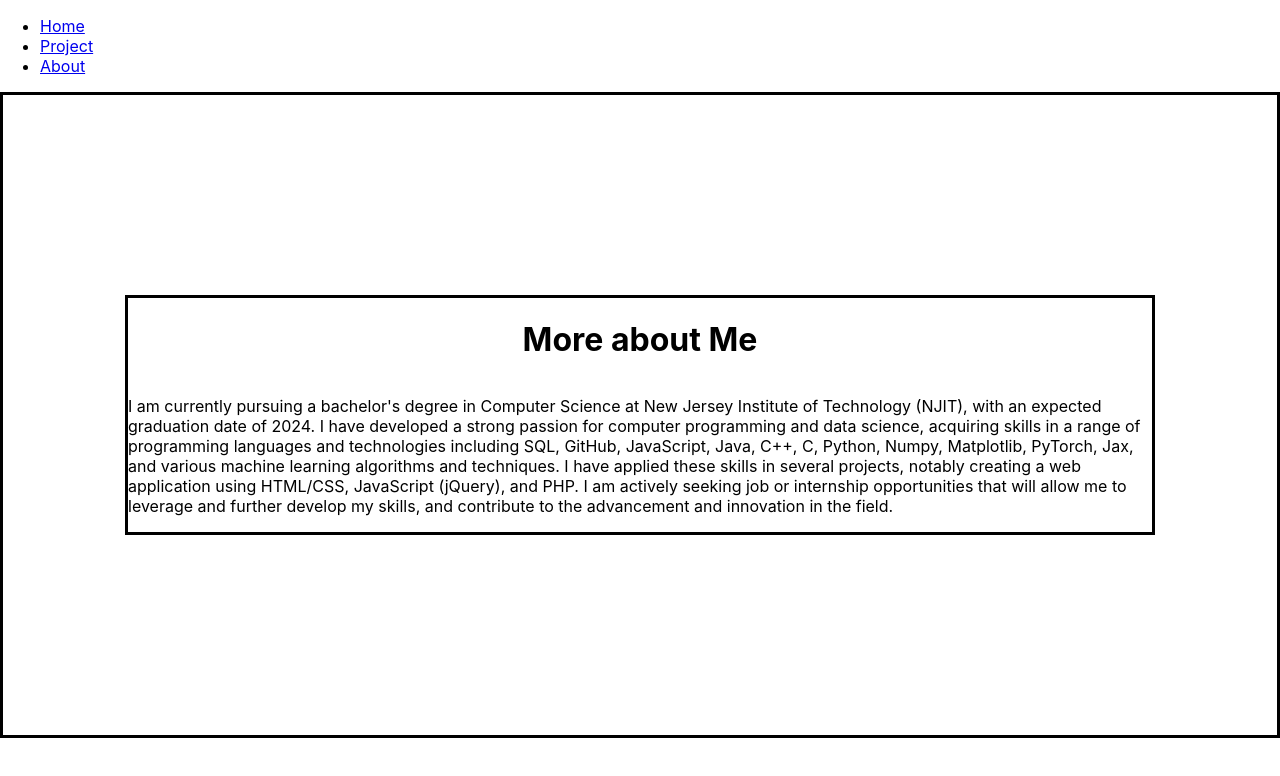
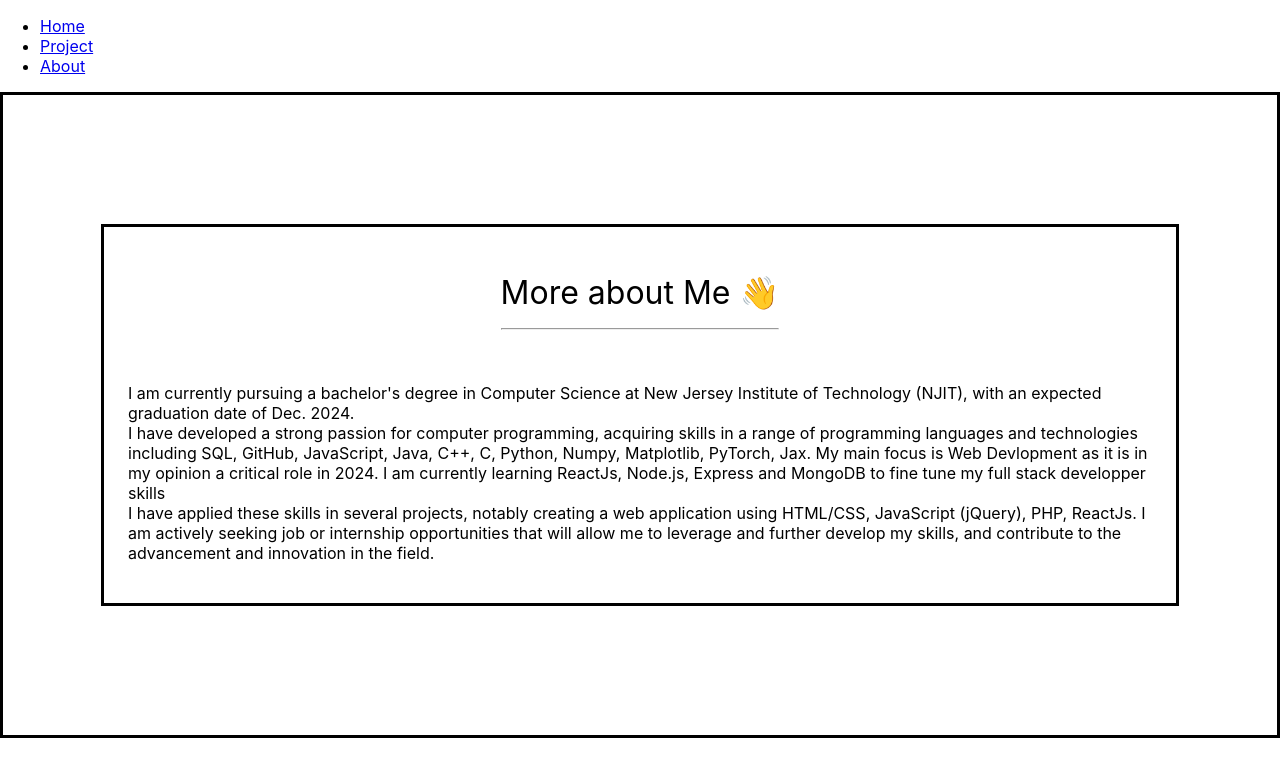
Before and after one commit to thiczd/portfolio, a React (Create React App) app: page /about in a window 1280 px wide. Shown: the top 776 px of the page. Built offline with nearby package versions, Linux system fonts and the light colour scheme.

Commit message:
added socials

```diff
--- a/src/Components/About.js
+++ b/src/Components/About.js
@@ -16,21 +16,25 @@ const About = () => {
             damping: 7,
           }}
         >
-          More about Me
+          More about Me 👋
+          <hr></hr>
         </motion.h1>
+
         <p>
           I am currently pursuing a bachelor's degree in Computer Science at New
           Jersey Institute of Technology (NJIT), with an expected graduation
-          date of 2024. I have developed a strong passion for computer
-          programming and data science, acquiring skills in a range of
-          programming languages and technologies including SQL, GitHub,
-          JavaScript, Java, C++, C, Python, Numpy, Matplotlib, PyTorch, Jax, and
-          various machine learning algorithms and techniques. I have applied
-          these skills in several projects, notably creating a web application
-          using HTML/CSS, JavaScript (jQuery), and PHP. I am actively seeking
-          job or internship opportunities that will allow me to leverage and
-          further develop my skills, and contribute to the advancement and
-          innovation in the field.
+          date of Dec. 2024. <br></br>I have developed a strong passion for
+          computer programming, acquiring skills in a range of programming
+          languages and technologies including SQL, GitHub, JavaScript, Java,
+          C++, C, Python, Numpy, Matplotlib, PyTorch, Jax. My main focus is Web
+          Devlopment as it is in my opinion a critical role in 2024. I am
+          currently learning ReactJs, Node.js, Express and MongoDB to fine tune
+          my full stack developper skills
+          <br></br> I have applied these skills in several projects, notably
+          creating a web application using HTML/CSS, JavaScript (jQuery), PHP,
+          ReactJs. I am actively seeking job or internship opportunities that
+          will allow me to leverage and further develop my skills, and
+          contribute to the advancement and innovation in the field.
         </p>
       </div>
     </div>
--- a/src/Components/Home.js
+++ b/src/Components/Home.js
@@ -8,6 +8,9 @@ import jsImage from "../images/js.png";
 import mysqlImage from "../images/mysql.png";
 import pythonImage from "../images/python.png";
 import reactImage from "../images/react.png";
+import gitHubLogo from "../images/github.png";
+import linkedInLogo from "../images/linkedin.png";
+
 const Home = () => {
   const gridVariants = {
     hidden: { opacity: 0, x: -200 },
@@ -98,13 +101,20 @@ const Home = () => {
         >
           <hr></hr>
 
-          <h1>More About Me </h1>
+          <h1> About </h1>
           <p>
             Hey my name is Thibault, thanks for checking out my website! Please
             feel free to check my projects and read more about me in the "About"
             section.
           </p>
+          <hr></hr>
         </motion.div>
+
+        <h1>Socials</h1>
+        <div className="socials-img">
+          <img src={gitHubLogo} alt="githublogo" />
+          <img src={linkedInLogo} alt="linkedInlogo" />
+        </div>
       </div>
     </motion.div>
   );
--- a/src/Components/Project.js
+++ b/src/Components/Project.js
@@ -26,9 +26,6 @@ const Project = () => {
     setIsOpen((prev) => prev.map((item, i) => (i === index ? !item : item)));
   };
 
-  const x_screen = -10;
-  const y_screen = -10;
-
   return (
     <>
       <div className="main-project">
@@ -50,7 +47,8 @@ const Project = () => {
               key={index}
               transition={{
                 layout: { duration: 1, type: "spring" },
-                duration: 1,
+                duration: 0.5,
+                delay: 0.35 * index,
               }}
               layout
               onClick={() => {
@@ -58,8 +56,8 @@ const Project = () => {
               }}
               className="grid-box-project"
               style={{ borderRadius: "12px" }}
-              initial={{ x: x_screen * index, y: y_screen * index }}
-              animate={{ x: 0, y: 0 }}
+              initial={{ scale: 0 }}
+              animate={{ scale: 1 }}
             >
               <motion.h2 layout="position">{title}</motion.h2>
               {isOpen[index] && (
--- a/src/css/about.css
+++ b/src/css/about.css
@@ -1,15 +1,19 @@
 .about-me-main {
   border: solid;
   height: 80vh;
-
   display: flex;
   justify-content: center;
   align-items: center;
 }
+.about-me-main h1 {
+  font-weight: normal;
+}
+
 .about-me {
   border: solid;
   display: flex;
   align-items: center;
   flex-direction: column;
   width: 80vw;
+  padding: 24px;
 }
--- a/src/css/home.css
+++ b/src/css/home.css
@@ -113,3 +113,15 @@ body {
   display: flex;
   justify-content: center;
 }
+
+.socials-img {
+  display: flex;
+  justify-content: center;
+}
+
+.socials-img img {
+  margin: 10px;
+  margin-top: 0;
+  width: 5%;
+  height: 5%;
+}
```
Also changed, not shown: src/images/github.png (added), src/images/linkedin.png (added).
